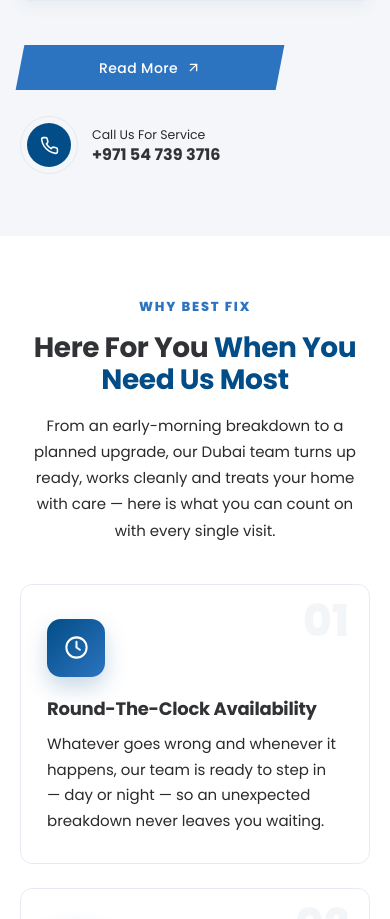
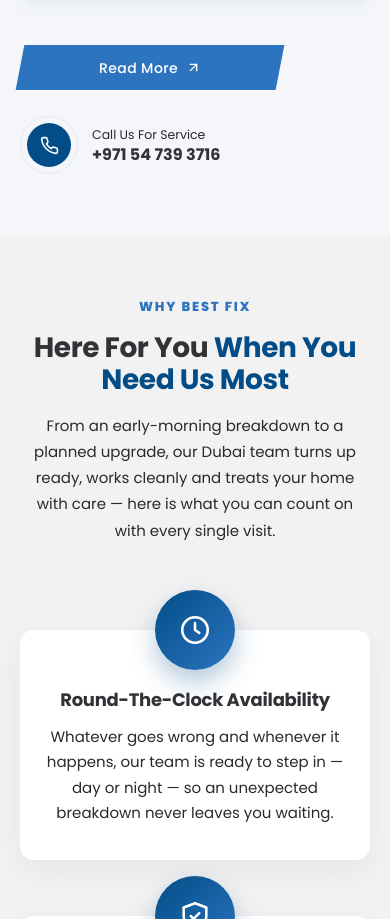
Before and after one commit to Shakeeb871/bestfixit-ae, a Flask app: page / in a window 390 px wide. Shown: the part 5581-6500 px from the top of the page. Run offline with Flask 3, Linux system fonts and the light colour scheme.

Commit message:
Redesign promise cards (top circular icons) + #f2f2f2 section backgrounds
Rework the 'Here For You' cards to the reference layout: a circular
navy-gradient icon badge overlapping the top edge of each white card, with
centred title and text. Set the section background to #f2f2f2 and apply the
same #f2f2f2 to the Our Services section. Added row-gap so the overlapping
icons don't collide when the grid wraps. Verified desktop, tablet.

Co-Authored-By: Claude Opus 4.8 <noreply@anthropic.com>
Claude-Session: https://claude.ai/code/session_016tDyNJwNLGHkf9e7t3iXBH

```diff
--- a/static/css/site.css
+++ b/static/css/site.css
@@ -667,7 +667,7 @@ details[open] .bf-faq-chev{ transform:rotate(180deg); }
 .hero-rating__meta{ font-size:13px; color:rgba(255,255,255,.9); white-space:nowrap; }
 .hero-rating__meta strong{ color:#fff; font-weight:700; }
 
-.svc2{ position:relative; background:#f4f6f9; overflow:hidden;
+.svc2{ position:relative; background:#f2f2f2; overflow:hidden;
     padding:clamp(56px,7vw,84px) 0 clamp(70px,8vw,96px); }
   .svc2__head{ text-align:center; max-width:760px; margin:0 auto clamp(34px,4vw,48px); padding:0 20px; }
   .svc2__eyebrow{ font-family:var(--font-heading); font-weight:800; font-size:13px; letter-spacing:.14em;
--- a/templates/components/why_choose.html
+++ b/templates/components/why_choose.html
@@ -14,13 +14,12 @@
 
 <style id="why-choose-style">
 .why-choose{
-  --wc-bg:#ffffff;
+  --wc-bg:#f2f2f2;
   --wc-surface:#ffffff;
   --wc-heading:#303236;
   --wc-muted:#292a2b;
   --wc-accent:var(--color-accent,#024d87);
   --wc-accent-2:#2c74c0;
-  --wc-border:#e6ebf3;
 
   position:relative; background:var(--wc-bg);
   padding:clamp(58px,7vw,86px) 0;
@@ -30,7 +29,7 @@
   max-width:1180px; margin-inline:auto; padding-inline:clamp(20px,4vw,32px);
 }
 .why-choose__head{
-  max-width:720px; margin:0 auto clamp(40px,5vw,56px); text-align:center;
+  max-width:720px; margin:0 auto clamp(40px,5vw,54px); text-align:center;
 }
 .why-choose__eyebrow{
   display:inline-block; margin:0 0 14px;
@@ -45,54 +44,44 @@
 .why-choose__title span{ color:var(--wc-accent); }
 .why-choose__intro{ margin:0; color:var(--wc-muted); font-size:15px; line-height:1.75; }
 
+/* extra top room so the overlapping icon badges have space above the cards */
 .why-choose__grid{
-  display:grid; grid-template-columns:repeat(4,1fr); gap:24px;
+  display:grid; grid-template-columns:repeat(4,1fr); gap:26px; padding-top:46px;
 }
 .why-card{
-  position:relative; overflow:hidden;
-  background:var(--wc-surface); border:1px solid var(--wc-border);
-  border-radius:12px; padding:34px 26px 30px;
-  transition:transform .35s ease, box-shadow .35s ease, border-color .35s ease;
-}
-/* accent bar that grows on hover */
-.why-card::after{
-  content:""; position:absolute; left:0; bottom:0; height:4px; width:0;
-  background:linear-gradient(90deg,var(--wc-accent),var(--wc-accent-2));
-  transition:width .4s ease;
+  position:relative; text-align:center;
+  background:var(--wc-surface); border-radius:14px;
+  padding:58px 26px 34px;
+  box-shadow:0 10px 30px rgba(20,40,80,.06);
+  transition:transform .35s ease, box-shadow .35s ease;
 }
 .why-card:hover{
-  transform:translateY(-6px);
-  box-shadow:0 22px 44px rgba(2,77,135,.13);
-  border-color:transparent;
+  transform:translateY(-7px);
+  box-shadow:0 26px 48px rgba(2,77,135,.15);
 }
-.why-card:hover::after{ width:100%; }
-
+/* circular icon badge sitting on the top edge of the card */
 .why-card__icon{
-  width:58px; height:58px; border-radius:14px; margin-bottom:20px;
+  position:absolute; top:0; left:50%; transform:translate(-50%,-50%);
+  width:80px; height:80px; border-radius:50%;
   display:grid; place-items:center;
   background:linear-gradient(135deg,var(--wc-accent),var(--wc-accent-2));
-  color:#fff; box-shadow:0 10px 22px rgba(2,77,135,.22);
-  transition:transform .35s ease;
+  color:#fff; box-shadow:0 12px 26px rgba(2,77,135,.30);
+  transition:transform .4s ease;
 }
-.why-card:hover .why-card__icon{ transform:scale(1.06) rotate(-3deg); }
-.why-card__icon svg{ width:27px; height:27px; }
+.why-card:hover .why-card__icon{ transform:translate(-50%,-50%) scale(1.07); }
+.why-card__icon svg{ width:34px; height:34px; }
 
 .why-card__title{
-  margin:0 0 11px; color:var(--wc-heading);
+  margin:0 0 12px; color:var(--wc-heading);
   font-family:var(--font-heading,inherit); font-weight:800;
-  font-size:18px; line-height:1.3;
+  font-size:18px; line-height:1.32;
 }
 .why-card__text{ margin:0; color:var(--wc-muted); font-size:14px; line-height:1.7; }
 
-/* faint watermark number in the corner */
-.why-card__num{
-  position:absolute; top:14px; right:20px; z-index:0; pointer-events:none;
-  font-family:var(--font-heading,inherit); font-weight:800; font-size:44px;
-  line-height:1; color:rgba(2,77,135,.05);
+@media (max-width:980px){
+  .why-choose__grid{ grid-template-columns:repeat(2,1fr); gap:26px 24px; row-gap:56px; }
 }
-
-@media (max-width:980px){ .why-choose__grid{ grid-template-columns:repeat(2,1fr); } }
-@media (max-width:540px){ .why-choose__grid{ grid-template-columns:1fr; } }
+@media (max-width:540px){ .why-choose__grid{ grid-template-columns:1fr; row-gap:56px; } }
 </style>
 
 <section class="why-choose" aria-labelledby="why-choose-heading">
@@ -108,7 +97,6 @@
     <div class="why-choose__grid" data-reveal>
       {% for card in wc.cards %}
       <article class="why-card">
-        <span class="why-card__num" aria-hidden="true">{{ '%02d' % loop.index }}</span>
         <span class="why-card__icon" aria-hidden="true">
           <svg viewBox="0 0 24 24" fill="none" stroke="currentColor" stroke-width="1.8"
                stroke-linecap="round" stroke-linejoin="round">{{ WC_ICONS.get(card.icon, WC_ICONS['clock'])|safe }}</svg>
```
